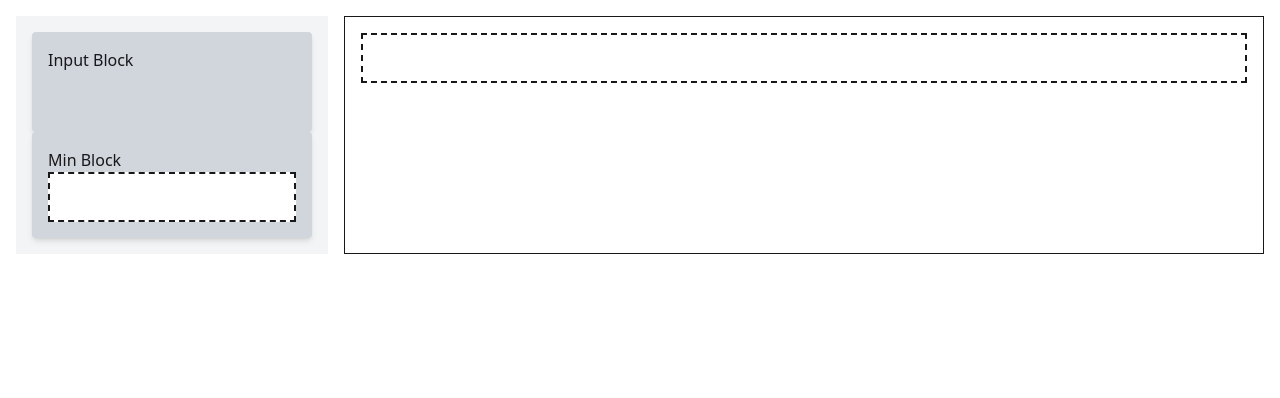
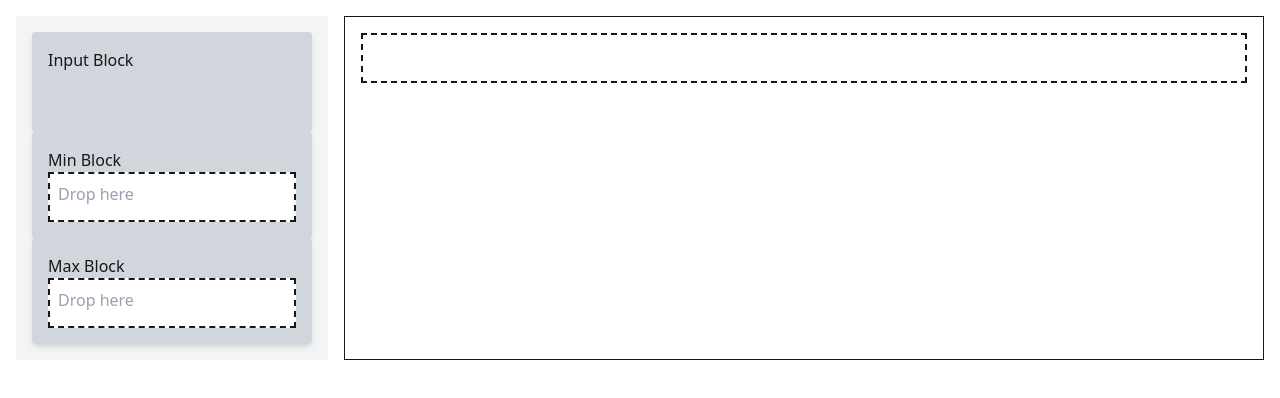
Before and after one commit to DeepAung/algorithm-architect, a Next.js app: page /game/1 in a window 1280 px wide. Shown: the top 398 px of the page. Built offline with nearby package versions, Linux system fonts and the light colour scheme.

Commit message:
feat: somehow make the game page usable

```diff
--- a/app/game/[id]/components/blockComponents.tsx
+++ b/app/game/[id]/components/blockComponents.tsx
@@ -1,16 +1,36 @@
+import { Block, MaxBlock, MinBlock, OutputBlock } from "@/lib/types/block";
 import { useDraggable, useDroppable } from "@dnd-kit/core";
-import { BlockInfo, renderBlock } from "./game";
+import { renderBlock } from "./game";
+
+// 🔹 Droppable Zone
+export function DroppableZone({
+  id,
+  children,
+}: {
+  id: string;
+  children?: React.ReactNode;
+}) {
+  const { setNodeRef } = useDroppable({ id });
+  return (
+    <div
+      ref={setNodeRef}
+      className="min-h-[50px] border-2 border-dashed bg-white p-2"
+    >
+      {children || <p className="text-gray-400">Drop here</p>}
+    </div>
+  );
+}
 
 // 🔹 Draggable Blocks
 export function BlockComponent({
   id,
-  blockInfo,
+  block,
   setContextMenu,
   fromLibrary,
   children,
 }: {
   id: string;
-  blockInfo: BlockInfo;
+  block: Block;
   setContextMenu: (
     context: { x: number; y: number; blockId: string } | null,
   ) => void;
@@ -19,9 +39,8 @@ export function BlockComponent({
 }) {
   const { attributes, listeners, setNodeRef, transform } = useDraggable({
     id,
-    data: { blockInfo, fromLibrary },
+    data: { block, fromLibrary },
   });
-
   return (
     <div
       ref={setNodeRef}
@@ -46,18 +65,47 @@ export function BlockComponent({
   );
 }
 
+// type InnerWithOneInput = {
+//   name: string;
+//   id: string;
+//   block: Block;
+//   setContextMenu: (
+//     context: { x: number; y: number; blockId: string } | null,
+//   ) => void;
+//   fromLibrary: boolean;
+// };
+
 export function InputBlockComponent() {
-  return <p> Input Block</p>;
+  return <p>Input Block</p>;
+}
+
+export function OutputBlockComponent({
+  block,
+  setContextMenu,
+  fromLibrary,
+}: {
+  block: OutputBlock;
+  setContextMenu: (
+    context: { x: number; y: number; blockId: string } | null,
+  ) => void;
+  fromLibrary: boolean;
+}) {
+  return (
+    <>
+      <p>Output Block</p>
+      <DroppableZone id={block.id}>
+        {block.block && renderBlock(block.block, setContextMenu, fromLibrary)}
+      </DroppableZone>
+    </>
+  );
 }
 
 export function MinBlockComponent({
-  id,
-  blockInfo,
+  block,
   setContextMenu,
   fromLibrary,
 }: {
-  id: string;
-  blockInfo: BlockInfo;
+  block: MinBlock;
   setContextMenu: (
     context: { x: number; y: number; blockId: string } | null,
   ) => void;
@@ -66,31 +114,32 @@ export function MinBlockComponent({
   return (
     <>
       <p>Min Block</p>
-      <DroppableZone id={id}>
-        {blockInfo.nestedBlocks.map((subBlock) =>
-          renderBlock(subBlock, setContextMenu, fromLibrary),
-        )}
+      <DroppableZone id={block.id}>
+        {block.listBlock &&
+          renderBlock(block.listBlock, setContextMenu, fromLibrary)}
       </DroppableZone>
     </>
   );
 }
 
-// 🔹 Droppable Zone
-export function DroppableZone({
-  id,
-  children,
+export function MaxBlockComponent({
+  block,
+  setContextMenu,
+  fromLibrary,
 }: {
-  id: string;
-  children?: React.ReactNode;
+  block: MaxBlock;
+  setContextMenu: (
+    context: { x: number; y: number; blockId: string } | null,
+  ) => void;
+  fromLibrary: boolean;
 }) {
-  const { setNodeRef } = useDroppable({ id });
-
   return (
-    <div
-      ref={setNodeRef}
-      className="min-h-[50px] border-2 border-dashed bg-white p-2"
-    >
-      {children || <p className="text-gray-400">Drop here</p>}
-    </div>
+    <>
+      <p>Max Block</p>
+      <DroppableZone id={block.id}>
+        {block.listBlock &&
+          renderBlock(block.listBlock, setContextMenu, fromLibrary)}
+      </DroppableZone>
+    </>
   );
 }
--- a/app/game/[id]/components/game.tsx
+++ b/app/game/[id]/components/game.tsx
@@ -1,66 +1,190 @@
 "use client";
 
-import { BlockType } from "@/lib/types/block";
+import {
+  Block,
+  BlockType,
+  InputBlock,
+  MaxBlock,
+  MinBlock,
+  OutputBlock,
+} from "@/lib/types/block";
 import { Challenge } from "@/lib/types/challenge";
 import { DndContext, DragEndEvent } from "@dnd-kit/core";
 import { ReactElement, useState } from "react";
-import { useImmer } from "use-immer";
 import {
   BlockComponent,
   DroppableZone,
   InputBlockComponent,
+  MaxBlockComponent,
   MinBlockComponent,
+  OutputBlockComponent,
 } from "./blockComponents";
 
-export type BlockInfo = {
-  id: string;
-  blockType: BlockType;
-  nestedBlocks: BlockInfo[];
-};
+export default function GameComponent({ challenge }: { challenge: Challenge }) {
+  const [blocks, setBlocks] = useState<Block[]>([]);
 
-export default function GameComponent({ challenge }: { challenge: Challenge }) {
-  const [blocks, setBlocks] = useImmer<BlockInfo[]>([]);
   const [contextMenu, setContextMenu] = useState<{
     x: number;
     y: number;
     blockId: string;
   } | null>(null);
 
-  const availableBlocks: BlockInfo[] = [
-    { id: crypto.randomUUID(), blockType: BlockType.Input, nestedBlocks: [] },
-    { id: crypto.randomUUID(), blockType: BlockType.Min, nestedBlocks: [] },
+  const libraryBlocks: Block[] = [
+    new InputBlock(),
+    new MinBlock(null),
+    new MaxBlock(null),
   ];
+
+  const recursiveCreate = (
+    block: Block,
+    innerBlock: Block,
+    innerFromLibrary: boolean,
+    outerId: string,
+  ): { block: Block; ok: boolean } => {
+    if (block.id == outerId) {
+      if (block instanceof InputBlock) {
+        return { block, ok: false };
+      } else if (block instanceof OutputBlock) {
+        if (block.block) {
+          return { block, ok: false };
+        }
+        block.block = innerBlock;
+        return { block, ok: true };
+      } else if (block instanceof MinBlock || block instanceof MaxBlock) {
+        if (block.listBlock) {
+          return { block, ok: false };
+        }
+        block.listBlock = innerBlock;
+        return { block, ok: true };
+      } else {
+        return { block, ok: false };
+      }
+    }
+
+    if (block instanceof InputBlock) {
+      return { block, ok: false };
+    } else if (block instanceof OutputBlock) {
+      if (block.block) {
+        const { block: resultBlock, ok } = recursiveCreate(
+          block.block,
+          innerBlock,
+          innerFromLibrary,
+          outerId,
+        );
+        block.block = resultBlock;
+        return { block, ok };
+      }
+      return { block, ok: false };
+    } else if (block instanceof MinBlock || block instanceof MaxBlock) {
+      if (block.listBlock) {
+        const { block: resultBlock, ok } = recursiveCreate(
+          block.listBlock,
+          innerBlock,
+          innerFromLibrary,
+          outerId,
+        );
+        block.listBlock = resultBlock;
+        return { block, ok };
+      }
+      return { block, ok: false };
+    } else {
+      return { block, ok: false };
+    }
+  };
+
+  const recursiveDelete = (block: Block, targetId: string): Block | null => {
+    if (block.id == targetId) {
+      return null;
+    }
+
+    if (block instanceof InputBlock) {
+      return block;
+    } else if (block instanceof OutputBlock) {
+      if (block.block) {
+        block.block = recursiveDelete(block.block, targetId);
+      }
+      return block;
+    } else if (block instanceof MinBlock || block instanceof MaxBlock) {
+      if (block.listBlock) {
+        block.listBlock = recursiveDelete(block.listBlock, targetId);
+      }
+      return block;
+    } else {
+      console.log("not implemented yet");
+      return null;
+    }
+  };
 
   const handleDragEnd = (event: DragEndEvent) => {
     const { active, over } = event;
     if (!over) return; // Ignore if not dropped anywhere
 
-    const blockInfo = active.data.current?.blockInfo as BlockInfo;
-    const fromLibrary = active.data.current?.fromLibrary as boolean;
-    const newBlock: BlockInfo = fromLibrary
-      ? {
-          id: crypto.randomUUID(),
-          blockType: blockInfo.blockType,
-          nestedBlocks: [],
+    console.log("active: ", active);
+    console.log("over: ", over);
+
+    const innerBlock = active.data.current?.block as Block;
+    const innerFromLibrary = active.data.current?.fromLibrary as boolean;
+    const outerId = over.id.toString();
+
+    if (outerId === "workspace") {
+      setBlocks((prev) => {
+        let result: Block[] = [];
+        const clonedInnerBlock = innerBlock.clone();
+
+        if (!innerFromLibrary) {
+          for (const block of prev) {
+            const newBlock = recursiveDelete(block, innerBlock.id);
+            if (newBlock) result.push(newBlock);
+          }
+        } else {
+          result = prev;
         }
-      : cloneBlock(blockInfo);
+        result = [...result, clonedInnerBlock];
+        return result;
+      });
+      return;
+    }
 
-    setBlocks((draft) => {
-      if (over.id === "workspace") {
-        draft.push(newBlock);
-      } else {
-        addBlockToParent(draft, over.id.toString(), newBlock);
+    console.log("normal create or move");
+
+    setBlocks((prev) => {
+      const result: Block[] = [];
+      let ok = false;
+      for (const block of prev) {
+        const createResult = recursiveCreate(
+          block,
+          innerBlock.clone(),
+          innerFromLibrary,
+          outerId,
+        );
+        ok = createResult.ok || ok;
+        result.push(createResult.block);
       }
+
+      const result2: Block[] = [];
+      if (ok && !innerFromLibrary) {
+        for (const block of result) {
+          const newBlock = recursiveDelete(block, innerBlock.id);
+          if (newBlock) result2.push(newBlock);
+        }
+        return result2;
+      }
+
+      return result;
     });
-
-    if (!fromLibrary) {
-      setBlocks((draft) => removeBlock(draft, blockInfo.id));
-    }
   };
 
   const handleDelete = () => {
     if (!contextMenu) return;
-    setBlocks((draft) => removeBlock(draft, contextMenu.blockId));
+
+    setBlocks((prev) => {
+      const result: Block[] = [];
+      for (const block of prev) {
+        const newBlock = recursiveDelete(block, contextMenu.blockId);
+        if (newBlock) result.push(newBlock);
+      }
+      return result;
+    });
     setContextMenu(null);
   };
 
@@ -72,7 +196,7 @@ export default function GameComponent({ challenge }: { challenge: Challenge }) {
       >
         {/* Available Blocks */}
         <div className="w-1/4 bg-gray-100 p-4">
-          {availableBlocks.map((block) =>
+          {libraryBlocks.map((block) =>
             renderBlock(block, setContextMenu, true),
           )}
         </div>
@@ -103,69 +227,42 @@ export default function GameComponent({ challenge }: { challenge: Challenge }) {
   );
 }
 
-// 🔥 Mutable Helper to Find & Add Nested Block
-// TODO: optimize this
-export function addBlockToParent(
-  blocks: BlockInfo[],
-  targetId: string,
-  newBlock: BlockInfo,
-) {
-  for (const block of blocks) {
-    if (block.id === targetId) {
-      block.nestedBlocks.push(newBlock);
-      return true; // Stop recursion once inserted
-    }
-    if (addBlockToParent(block.nestedBlocks, targetId, newBlock)) return true;
-  }
-  return false;
-}
-
-// 🔥 Helper: Remove Block by ID (Recursive)
-// TODO: optimize this
-export function removeBlock(
-  blocks: BlockInfo[],
-  targetId: string,
-): BlockInfo[] {
-  return blocks
-    .filter((block) => block.id !== targetId)
-    .map((block) => ({
-      ...block,
-      nestedBlocks: removeBlock(block.nestedBlocks, targetId),
-    }));
-}
-
-export function cloneBlock(originalBlock: BlockInfo): BlockInfo {
-  let clonedBlock = structuredClone(originalBlock);
-  const recur = (block: BlockInfo) => {
-    block.id = crypto.randomUUID();
-    for (const subBlock of block.nestedBlocks) {
-      recur(subBlock);
-    }
-
-    return block;
-  };
-  return recur(clonedBlock);
-}
-
 // 🔹 Render Blocks
 export function renderBlock(
-  block: BlockInfo,
+  block: Block,
   setContextMenu: any,
   fromLibrary: boolean = false,
 ): ReactElement {
   let child;
-  switch (block.blockType) {
+  switch (block.name) {
     case BlockType.Input:
       child = <InputBlockComponent />;
+      break;
+    case BlockType.Output:
+      child = (
+        <OutputBlockComponent
+          block={block as OutputBlock}
+          setContextMenu={setContextMenu}
+          fromLibrary={fromLibrary}
+        ></OutputBlockComponent>
+      );
       break;
     case BlockType.Min:
       child = (
         <MinBlockComponent
-          id={block.id}
-          blockInfo={block}
+          block={block as MinBlock}
           setContextMenu={setContextMenu}
           fromLibrary={fromLibrary}
-        />
+        ></MinBlockComponent>
+      );
+      break;
+    case BlockType.Max:
+      child = (
+        <MaxBlockComponent
+          block={block as MaxBlock}
+          setContextMenu={setContextMenu}
+          fromLibrary={fromLibrary}
+        ></MaxBlockComponent>
       );
       break;
     default:
@@ -175,7 +272,7 @@ export function renderBlock(
     <BlockComponent
       key={block.id}
       id={block.id}
-      blockInfo={block}
+      block={block}
       setContextMenu={setContextMenu}
       fromLibrary={fromLibrary}
     >
```
